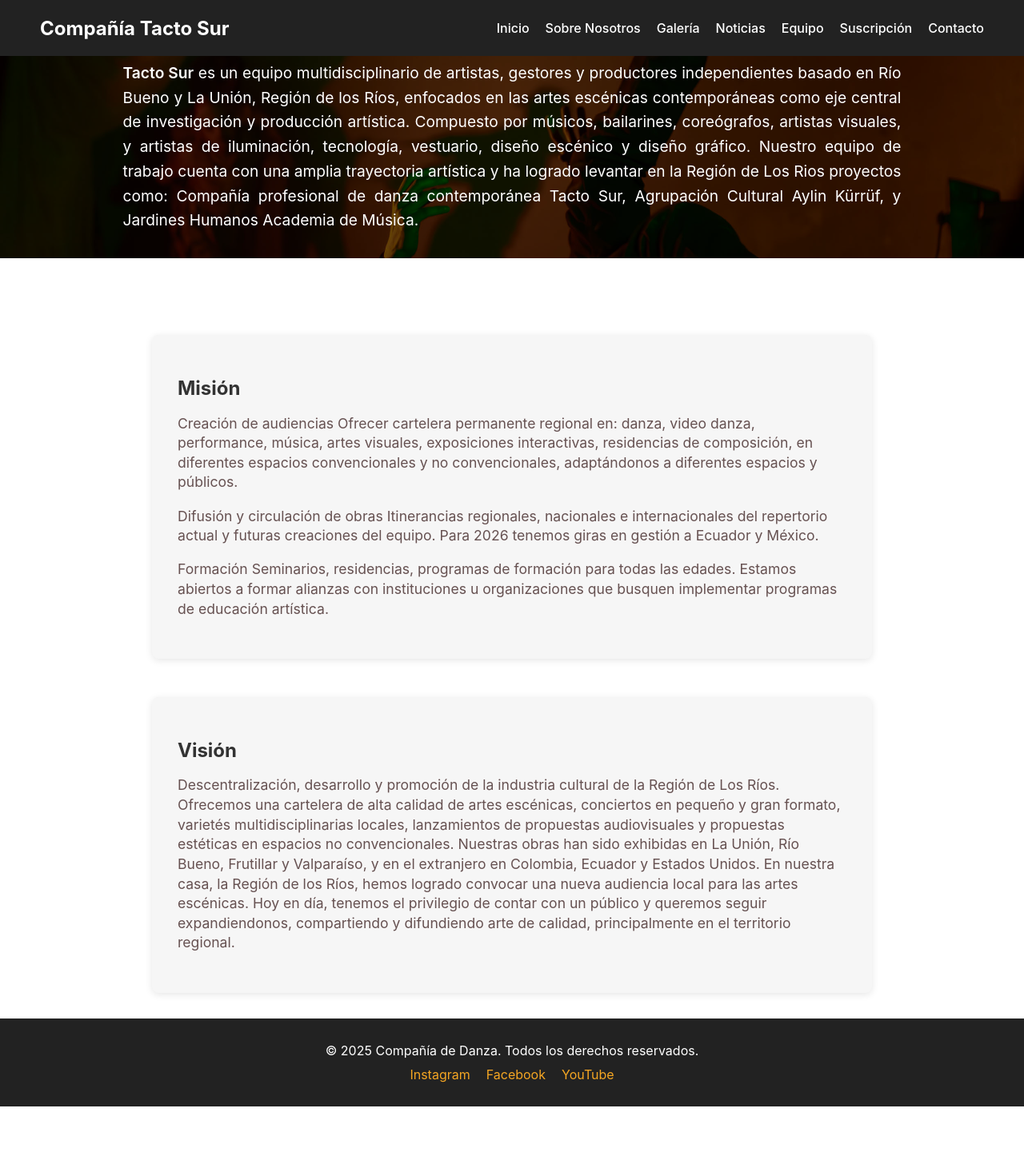
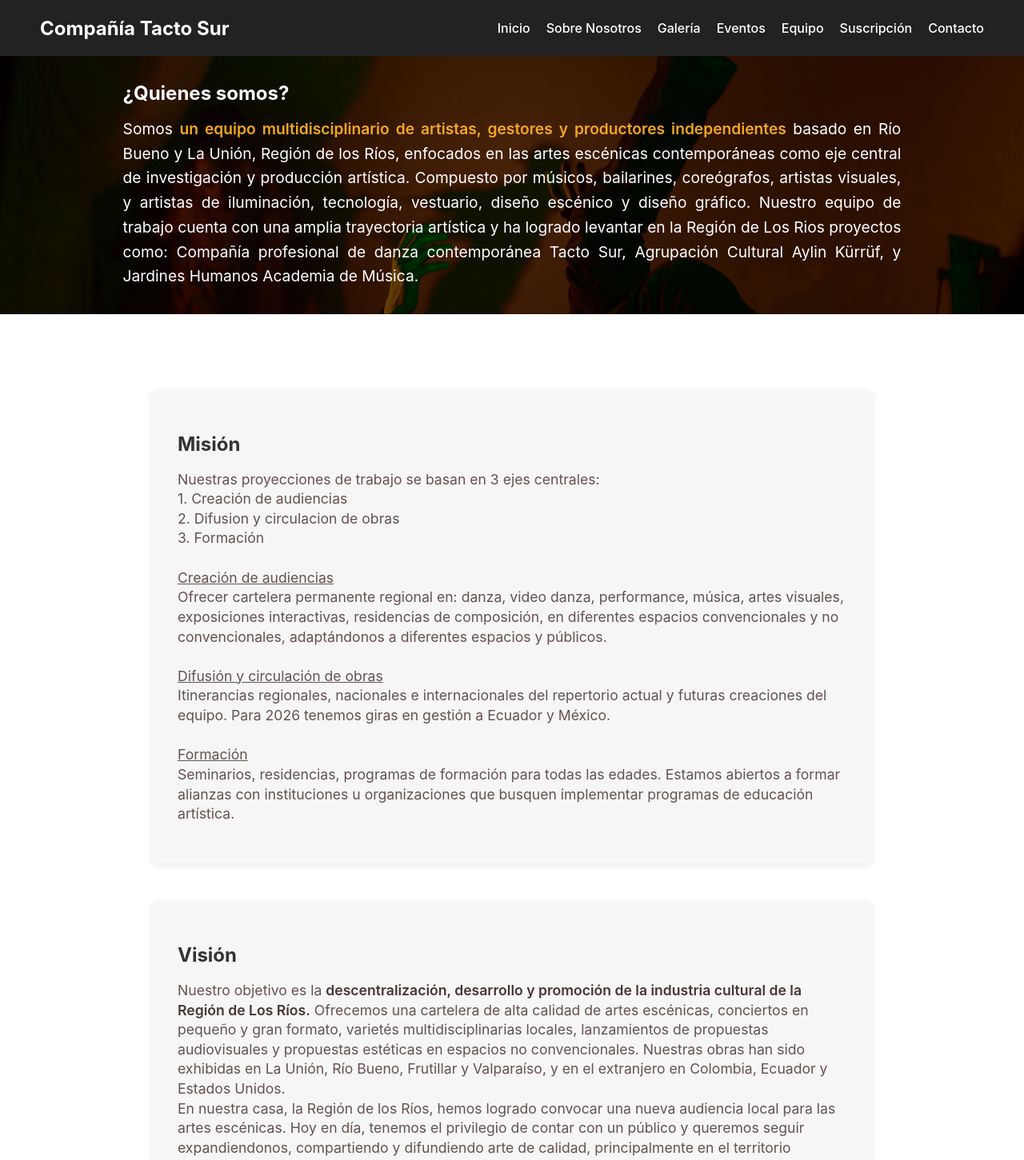
Before and after one commit to andreshf44/web-tacto, a React (Create React App) app: page /about in a window 1280 px wide. Shown: the top 1451 px of the page at 80% size. Before the commit the page ends 1384 px from the top, so only its background shows below. Built offline with nearby package versions, Linux system fonts and the light colour scheme.

Commit message:
se implementa eventos

```diff
--- a/public/index.html
+++ b/public/index.html
@@ -2,14 +2,14 @@
 <html lang="en">
   <head>
     <meta charset="utf-8" />
-    <link rel="icon" href="%PUBLIC_URL%/favicon.ico" />
+    <link rel="icon" href="%PUBLIC_URL%/logo-azul.jpeg" />
     <meta name="viewport" content="width=device-width, initial-scale=1" />
     <meta name="theme-color" content="#000000" />
     <meta
       name="description"
       content="Web site created using create-react-app"
     />
-    <link rel="apple-touch-icon" href="%PUBLIC_URL%/logo192.png" />
+    <link rel="apple-touch-icon" href="%PUBLIC_URL%/logo-azul.jpeg" />
     <!--
       manifest.json provides metadata used when your web app is installed on a
       user's mobile device or desktop. See https://developers.google.com/web/fundamentals/web-app-manifest/
@@ -24,7 +24,7 @@
       work correctly both with client-side routing and a non-root public URL.
       Learn how to configure a non-root public URL by running `npm run build`.
     -->
-    <title>React App</title>
+    <title>Compañía Tacto Sur</title>
   </head>
   <body>
     <noscript>You need to enable JavaScript to run this app.</noscript>
--- a/src/components/Header.js
+++ b/src/components/Header.js
@@ -13,7 +13,7 @@ function Header() {
         <Link to="/">Inicio</Link>
         <Link to="/about">Sobre Nosotros</Link>
         <Link to="/gallery">Galería</Link>
-        <Link to="/news">Noticias</Link>
+        <Link to="/news">Eventos</Link>
         <Link to="/team">Equipo</Link>
         <Link to="/subscription">Suscripción</Link>
         <Link to="/contact">Contacto</Link>
--- a/src/pages/About.js
+++ b/src/pages/About.js
@@ -9,13 +9,13 @@ export default function About() {
       <section className="about-hero">
       <h2>¿Quienes somos?</h2>
         <p>
-          <span>Tacto Sur</span> es un equipo multidisciplinario de artistas, gestores y productores independientes basado en
-          Río Bueno y La Unión, Región de los Ríos, enfocados en las artes escénicas contemporáneas como
-          eje central de investigación y producción artística. Compuesto por músicos, bailarines,
-          coreógrafos, artistas visuales, y artistas de iluminación, tecnología, vestuario, diseño
-          escénico y diseño gráfico. Nuestro equipo de trabajo cuenta con una amplia trayectoria artística
-          y ha logrado levantar en la Región de Los Rios proyectos como: Compañía profesional de danza
-          contemporánea Tacto Sur, Agrupación Cultural Aylin Kürrüf, y Jardines Humanos Academia de Música.
+          Somos <span>un equipo multidisciplinario de artistas, gestores y productores independientes</span> basado
+          en Río Bueno y La Unión, Región de los Ríos, enfocados en las artes escénicas contemporáneas como eje
+          central de investigación y producción artística. Compuesto por músicos, bailarines, coreógrafos, artistas
+          visuales, y artistas de iluminación, tecnología, vestuario, diseño escénico y diseño gráfico. Nuestro
+          equipo de trabajo cuenta con una amplia trayectoria artística y ha logrado levantar en la Región de Los Rios
+          proyectos como: Compañía profesional de danza contemporánea Tacto Sur, Agrupación Cultural Aylin Kürrüf,
+          y Jardines Humanos Academia de Música.
         </p>
       </section>
 
@@ -24,30 +24,38 @@ export default function About() {
         <div className="about-block">
           <h2>Misión</h2>
           <p>
-          Creación de audiencias
-          Ofrecer cartelera permanente regional en: danza, video danza, performance, música, artes visuales, exposiciones interactivas, residencias de composición, en diferentes espacios convencionales y no convencionales, adaptándonos a diferentes espacios y públicos.
+            Nuestras proyecciones de trabajo se basan en 3 ejes centrales:<br/>
+            1. Creación de audiencias<br/>
+            2. Difusion y circulacion de obras<br/>
+            3. Formación<br/><br />
+
+            <span>Creación de audiencias</span> <br/>
+            Ofrecer cartelera permanente regional en: danza, video danza, performance, música, artes visuales,
+            exposiciones interactivas, residencias de composición, en diferentes espacios convencionales y no
+            convencionales, adaptándonos a diferentes espacios y públicos.<br/><br/>
+
+            <span>Difusión y circulación de obras</span><br/>
+            Itinerancias regionales, nacionales e internacionales del repertorio actual y futuras creaciones del
+            equipo. Para 2026 tenemos giras en gestión a Ecuador y México.<br/><br/>
+
+            <span>Formación</span><br/>
+            Seminarios, residencias, programas de formación para todas las edades. Estamos abiertos a formar
+            alianzas con instituciones u organizaciones que busquen implementar programas de educación artística.
           </p>
-          <p>
-            Difusión y circulación de obras
-            Itinerancias regionales, nacionales e internacionales del repertorio actual y futuras creaciones del equipo. Para 2026 tenemos giras en gestión a Ecuador y México.
-          </p>
-          <p>
-            Formación
-            Seminarios, residencias, programas de formación para todas las edades. Estamos abiertos a formar alianzas con instituciones u organizaciones que busquen implementar programas de educación artística.
-          </p>
+
         </div>
 
-        <div className="about-block">
+        <div className="about-block vision">
           <h2>Visión</h2>
           <p>
-            Descentralización, desarrollo y promoción de la industria cultural de la Región de Los Ríos.
-            Ofrecemos una cartelera de alta calidad de artes escénicas, conciertos en pequeño y gran formato,
-            varietés multidisciplinarias locales, lanzamientos de propuestas audiovisuales y propuestas
-            estéticas en espacios no convencionales. Nuestras obras han sido exhibidas en La Unión, Río Bueno,
-            Frutillar y Valparaíso, y en el extranjero en Colombia, Ecuador y Estados Unidos.
-            En nuestra casa, la Región de los Ríos, hemos logrado convocar una nueva audiencia local para las
-            artes escénicas. Hoy en día, tenemos el privilegio de contar con un público y queremos seguir
-            expandiendonos, compartiendo y difundiendo arte de calidad, principalmente en el territorio regional.
+            Nuestro objetivo es la <span>descentralización, desarrollo y promoción de la industria cultural de la
+            Región de Los Ríos.</span> Ofrecemos una cartelera de alta calidad de artes escénicas, conciertos en
+            pequeño y gran formato, varietés multidisciplinarias locales, lanzamientos de propuestas audiovisuales
+            y propuestas estéticas en espacios no convencionales. Nuestras obras han sido exhibidas en La Unión,
+            Río Bueno, Frutillar y Valparaíso, y en el extranjero en Colombia, Ecuador y Estados Unidos.<br/>
+            En nuestra casa, la Región de los Ríos, hemos logrado convocar una nueva audiencia local para las artes
+            escénicas. Hoy en día, tenemos el privilegio de contar con un público y queremos seguir expandiendonos,
+            compartiendo y difundiendo arte de calidad, principalmente en el territorio regional.
           </p>
         </div>
       </section>
--- a/src/pages/Home.css
+++ b/src/pages/Home.css
@@ -76,6 +76,10 @@
   background-color: #fafafa;
 }
 
+.home-section .team-container{
+  padding: 20px;
+}
+
 
 /* Subtítulos / párrafos */
 .home-section p {
@@ -90,6 +94,7 @@
   display: flex;
   flex-direction: column;
   gap: 4rem;
+  padding-top: 70px;
 }
 
 .about-hero {
@@ -116,6 +121,7 @@
 }
 .about-hero p span{
   font-weight: 600;
+  color: #f5a623;
 }
 
 .about-content {
@@ -126,7 +132,6 @@
   max-width: 900px;
   margin: 0 auto;
 }
-
 .about-block {
   background: #f6f6f6;
   padding: 2rem;
@@ -143,6 +148,15 @@
   line-height: 1.4;
   color: #665151;
   font-size: 1.1em;
+}
+
+.about-block p span{
+  text-decoration: underline;
+}
+.about-block.vision p span{
+  font-weight: 600;
+  color: #483636;
+  text-decoration: none;
 }
 
 
@@ -258,7 +272,7 @@
   grid-template-columns: repeat(auto-fit, minmax(200px, 1fr));
   gap: 30px;
   justify-items: center;
-  padding: 20px;
+  padding: 70px 20px;
   margin: auto 0;
 }
 
@@ -458,12 +472,14 @@
 
 /* Eventos */
 .events-grid {
-  display: grid;
-  grid-template-columns: repeat(auto-fit, minmax(200px, 1fr));
+  display: flex;
   gap: 30px;
   justify-items: center;
   margin-top: 20px;
+  flex-wrap: wrap;
+  justify-content: space-evenly;
 }
+
 
 .events-card {
   background-color: #f5f5f5;
--- a/src/pages/Subscription.js
+++ b/src/pages/Subscription.js
@@ -4,7 +4,7 @@ import React from "react";
 function Subscription() {
   const handleSubscribe = () => {
     // Redirige a la URL deseada
-    window.location.href = "https://www.mercadopago.cl/subscriptions/checkout?preapproval_plan_id=64a81512d1bc47f4a11e26d7907e6cae";
+    window.location.href = "https://www.mercadopago.cl/subscriptions/checkout?preapproval_plan_id=08e9c5175b3548cc95109671b16cdfa1";
   };
 
   return (
```
Also changed, not shown: src/pages/News.js (+53 -19 lines), public/logo-azul.jpeg (added).
